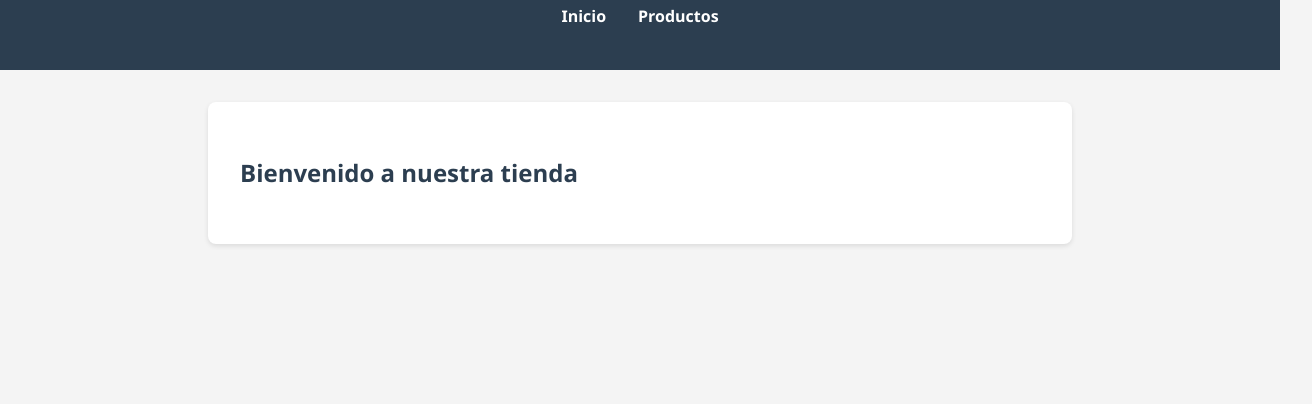
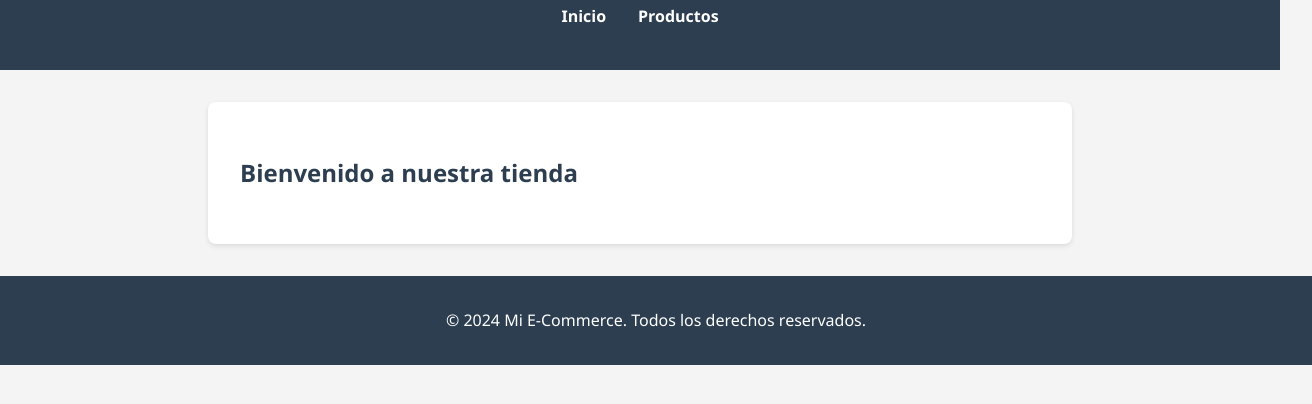
Before and after one commit to Tavo-bat/ecommerce-app, a website: page src/frontend/index.html in a window 1280 px wide. Shown: the part 114-518 px from the top of the page, 1312 px wide, since content can reach past the window. Drawn offline with Linux system fonts and the light colour scheme.

Commit message:
se adiciona el pie de pagina con sus estilos

```diff
--- a/src/frontend/index.html
+++ b/src/frontend/index.html
@@ -20,5 +20,9 @@
         <h2>Bienvenido a nuestra tienda</h2>
         <div id="products-container"></div>
     </main>
+    <footer>
+        <p>&copy; 2024 Mi E-Commerce. Todos los derechos reservados.</p>
+    </footer>
+    <script src="scripts/main.js"></script>
 </body>
 </html>
--- a/src/frontend/styles/main.css
+++ b/src/frontend/styles/main.css
@@ -43,3 +43,13 @@ main {
 h2 {
     color: #2c3e50;
 }
+
+footer {
+    background: #2c3e50;
+    color: white;
+    text-align: center;
+    padding: 1rem;
+    position: relative;
+    bottom: 0;
+    width: 100%;
+}
```
Also changed, not shown: README.md, 2 other files.
